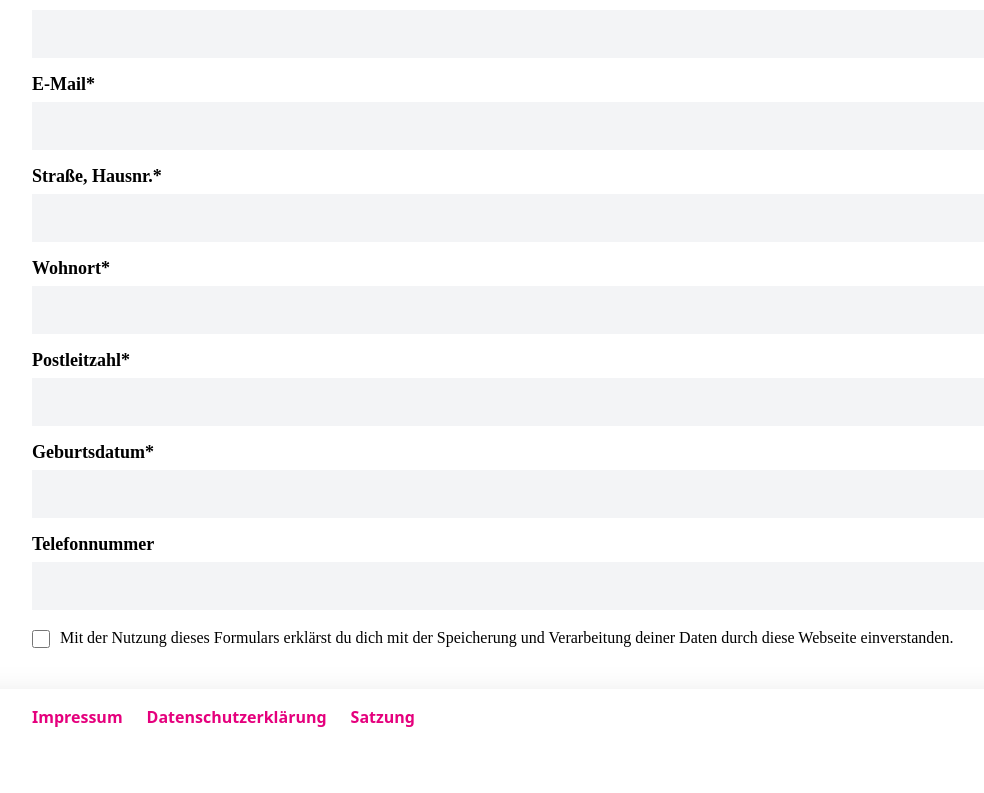
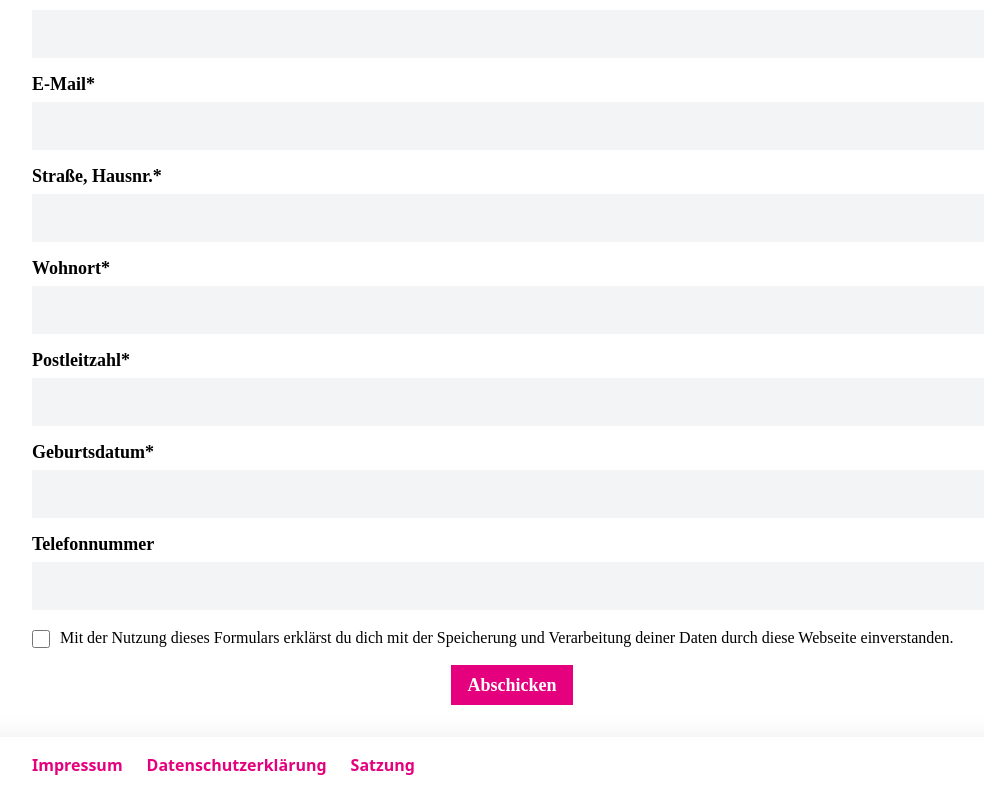
Before and after one commit to Git-Tim1/ls_website, a React (Create React App) app: page /mitglied-werden in a window 1280 px wide. Shown: the part 330-1123 px from the top of the page, without its empty margins (128-1112 px from the left). Before the commit the page ends 1075 px from the top, so only its background shows below. Built offline with nearby package versions, Linux system fonts and the light colour scheme.

Commit message:
added button

```diff
--- a/src/pages/become_member.js
+++ b/src/pages/become_member.js
@@ -4,6 +4,10 @@ import InputField from '../components/input_field'
 
 const BecomeMember = () => {
   const [data, setData] = useState({sex: "male", name: "", e_mail: "", street_and_number: "", place_of_residence:"", zip:"", birth_date: "", bank_name: "",  iban: "", bic: "", checked: false})
+
+  const handleSubmit = () => {
+    console.log("submit")
+  }
   return (
     <div>
       <Heading text="Mitmachen" centered={true} background={false}/>
@@ -21,7 +25,9 @@ const BecomeMember = () => {
       <div className='w-full inline-block'>
           <input type='checkbox' className="float-left mt-5 w-[18px] h-[18px] outline-none border border-gray-200 rounded-none" onChange={e => {e.preventDefault(); setData({...data, checked: !data.checked})}} />
           <p className='w-[calc(100%-28px)] float-right mt-4 font-medium'>Mit der Nutzung dieses Formulars erklärst du dich mit der Speicherung und Verarbeitung deiner Daten durch diese Webseite einverstanden.</p>
+
       </div>
+      <input type="submit" onClick={e => {e.preventDefault(); handleSubmit()}} className='cursor-pointer mx-auto block bg-magenta text-white px-4 py-1.5 text-lg font-semibold mt-2 hover:drop-shadow-lg' value="Abschicken" />
     </div>
 
   )
```
